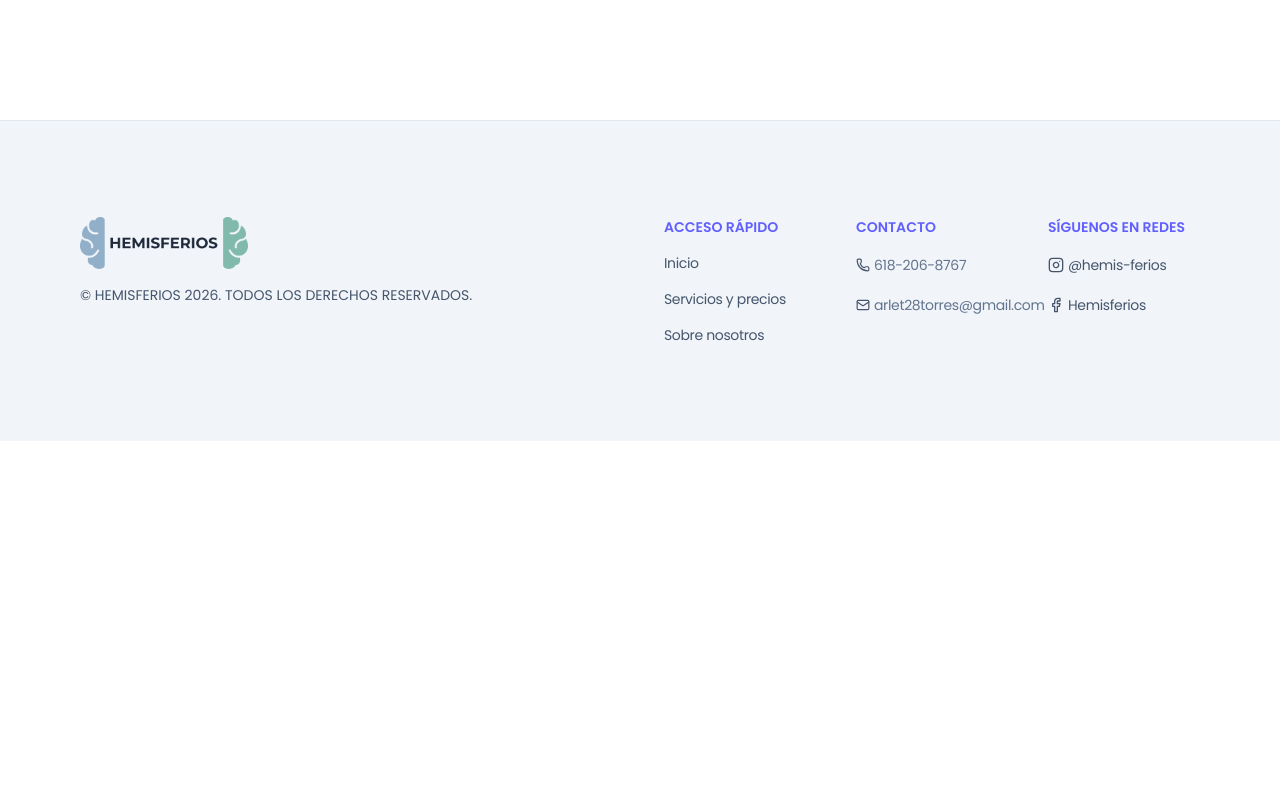
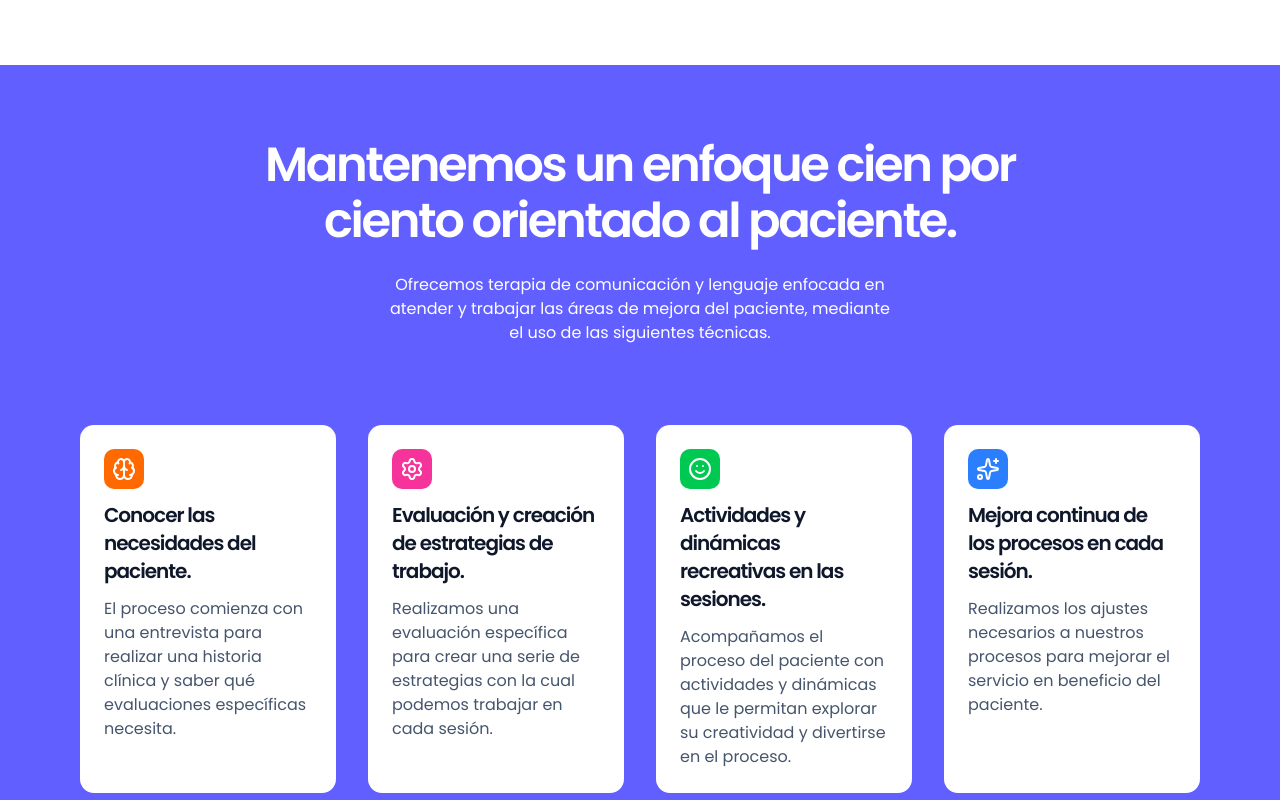
Before and after one commit to kevtorres23/hemisferios-web, a Next.js app in the folder frontend/: page / in a window 1280 px wide. Shown: the part 680-1480 px from the top of the page. Before the commit the page ends 1121 px from the top, so only its background shows below. Built offline with nearby package versions, Linux system fonts and the light colour scheme.

Commit message:
FInished the Working Method section
- Made the header sticky.
- Finished the Working Method section (second section of the Homepage).

```diff
--- a/frontend/app/page.tsx
+++ b/frontend/app/page.tsx
@@ -1,6 +1,7 @@
 import Navbar from "@/website-components/Navbar";
 import Footer from "@/website-components/Footer";
 import HeroSection from "@/sections/HeroSection";
+import WorkingMethod from "@/sections/HomeWorkingMethod";
 
 export default function Home() {
   return (
@@ -9,6 +10,8 @@ export default function Home() {
 
       <HeroSection />
 
+      <WorkingMethod />
+
       <Footer />
     </div>
   );
--- a/frontend/sections/HeroSection.tsx
+++ b/frontend/sections/HeroSection.tsx
@@ -7,7 +7,7 @@ import blob from "../public/blob.png";
 
 function HeroSection() {
     return (
-        <main className="relative overflow-hidden w-full flex lg:flex-row flex-col sm:gap-20 gap-14 justify-center items-center lg:px-0 sm:px-16 px-8 lg:py-20 md:py-32 py-36 lg:h-screen h-auto">
+        <main className="relative overflow-hidden w-full flex lg:flex-row flex-col sm:gap-20 gap-14 justify-center items-center lg:px-0 sm:px-16 px-8 lg:pt-24 lg:pb-36 md:py-20 py-16 h-auto">
             <div className="absolute xl:-left-52 md:-left-46 sm:-left-48 -left-30 sm:top-32 top-48 z-900">
                 <Image src={blob} alt="" className="xl:w-70 sm:w-60 w-40 opacity-15" />
             </div>
@@ -17,7 +17,7 @@ function HeroSection() {
             </div>
 
             {/* Content */}
-            <div className="info flex flex-col lg:gap-6 sm:gap-4 gap-7 lg:items-start items-center xl:max-w-125 lg:max-w-md md:max-w-xl xl:mr-20 mr-0 lg:mt-10 mt-0">
+            <div className="info flex flex-col lg:gap-6 sm:gap-4 gap-7 lg:items-start items-center xl:max-w-125 lg:max-w-md md:max-w-xl xl:mr-20 mr-0">
 
                 <p className="lg:text-5xl/14 text-4xl/12 lg:text-start text-center font-semibold text-slate-950 tracking-tighter w-full">Estimulación, rehabilitación e integración <span className="text-indigo-500">completa.</span></p>
                 <p className="text-base font-normal/7 lg:text-start text-center text-slate-600 w-full">Somos un centro de terapia infantil donde trabajamos para abordar y mejorar diferentes aspectos del funcionamiento cognitivo y comunicativo.</p>
--- /dev/null
+++ b/frontend/sections/HomeWorkingMethod.tsx
@@ -0,0 +1,44 @@
+import TechniqueCard from "@/website-components/TechniqueCard";
+import { Brain, Settings, Smile, Sparkles } from "lucide-react";
+
+function WorkingMethod() {
+    return (
+        <section className="w-full xl:h-screen h-auto sm:py-24 py-16 sm:px-20 px-8 bg-indigo-500 flex items-center justify-center flex-col sm:gap-20 gap-12">
+
+            <div className="header max-w-3xl flex flex-col items-center justify-center gap-6">
+                <h1 className="lg:text-5xl/14 sm:text-4xl/12 text-3xl/10 text-center font-semibold text-white tracking-tighter w-full">
+                    Mantenemos un enfoque cien por ciento orientado al paciente.
+                </h1>
+                <p className="sm:text-base text-sm font-normal/7 text-center text-white sm:w-8/12 w-full">Ofrecemos terapia de comunicación y lenguaje enfocada en atender y trabajar las áreas de mejora del paciente, mediante el uso de las siguientes técnicas.</p>
+            </div>
+
+            <div className="w-full h-auto grid xl:grid-cols-4 md:grid-cols-2 grid-cols-1 gap-8">
+                <TechniqueCard title="Conocer las necesidades del paciente."
+                    description="El proceso comienza con una entrevista para realizar una historia clínica y saber qué evaluaciones específicas necesita."
+                    icon={<Brain className="w-6 text-white" />}
+                    iconBgColor="bg-orange-500"
+                />
+
+                <TechniqueCard title="Evaluación y creación de estrategias de trabajo."
+                    description="Realizamos una evaluación específica para crear una serie de estrategias con la cual podemos trabajar en cada sesión."
+                    icon={<Settings className="w-6 text-white" />}
+                    iconBgColor="bg-pink-500"
+                />
+
+                <TechniqueCard title="Actividades y dinámicas recreativas en las sesiones."
+                    description="Acompañamos el proceso del paciente con actividades y dinámicas que le permitan explorar su creatividad y divertirse en el proceso."
+                    icon={<Smile className="w-6 text-white" />}
+                    iconBgColor="bg-green-500"
+                />
+
+                <TechniqueCard title="Mejora continua de los procesos en cada sesión."
+                    description="Realizamos los ajustes necesarios a nuestros procesos para mejorar el servicio en beneficio del paciente."
+                    icon={<Sparkles className="w-6 text-white" />}
+                    iconBgColor="bg-blue-500"
+                />
+            </div>
+        </section>
+    )
+}
+
+export default WorkingMethod;
--- a/frontend/website-components/Navbar.tsx
+++ b/frontend/website-components/Navbar.tsx
@@ -18,7 +18,7 @@ function Navbar(props: NavbarProps) {
     const toggleOpen = () => setOpen((cur) => !cur);
 
     return (
-        <div className="absolute z-999 top-0 w-full bg-white flex flex-col gap-6 border-b border-slate-200 py-4 md:px-16 px-8">
+        <div className="sticky z-999 top-0 w-full bg-white flex flex-col gap-6 border-b border-slate-200 py-4 md:px-16 px-8">
             <div className="w-full justify-between items-center flex flex-row">
                 <Image src={Logo} alt="Logo" className="sm:w-42 w-32 h-auto" />
 
--- /dev/null
+++ b/frontend/website-components/TechniqueCard.tsx
@@ -0,0 +1,24 @@
+type CardProps = {
+    title: string,
+    description: string,
+    iconBgColor: string,
+    icon: React.ReactElement;
+}
+
+function TechniqueCard(props: CardProps) {
+    return (
+        <div className="bg-white flex flex-col gap-3 rounded-xl p-6">
+            <div className={`flex items-center justify-center p-2 ${props.iconBgColor} self-start rounded-lg`}>
+                {props.icon}
+            </div>
+
+            <h1 className="sm:text-xl text-lg text-slate-900 tracking-tighter font-semibold">
+                {props.title}
+            </h1>
+
+            <p className="sm:text-base text-sm text-slate-600 font-normal">{props.description}</p>
+        </div>
+    )
+}
+
+export default TechniqueCard;
```
